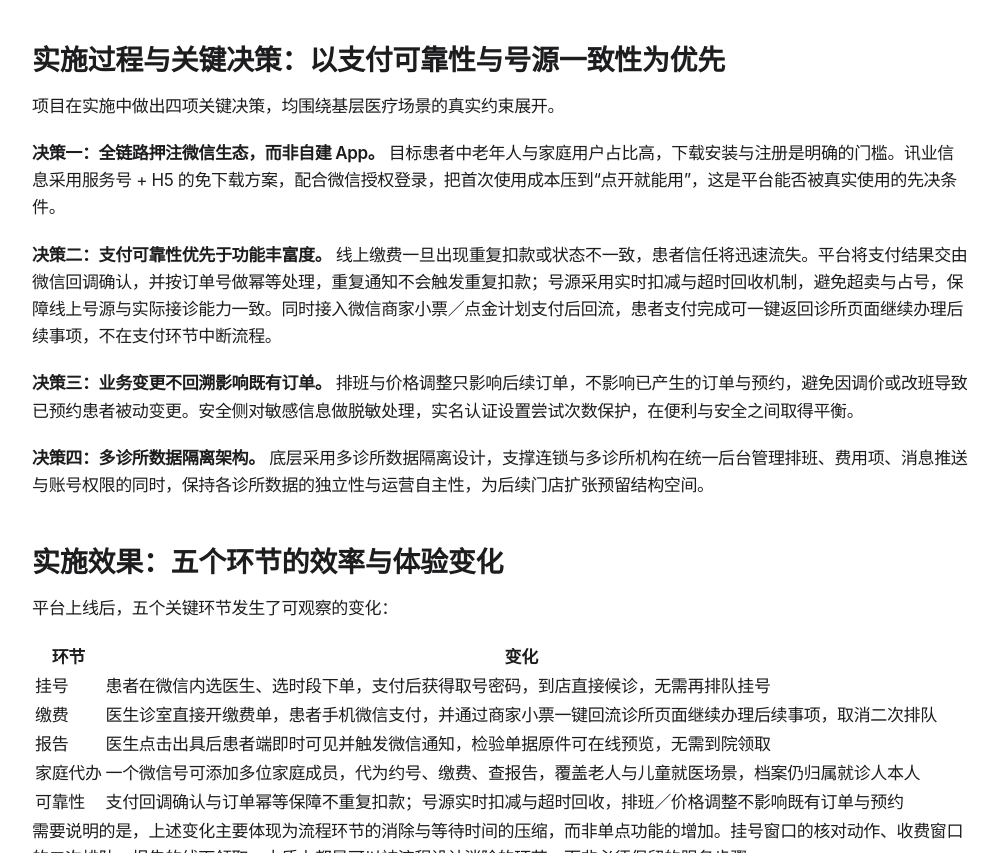
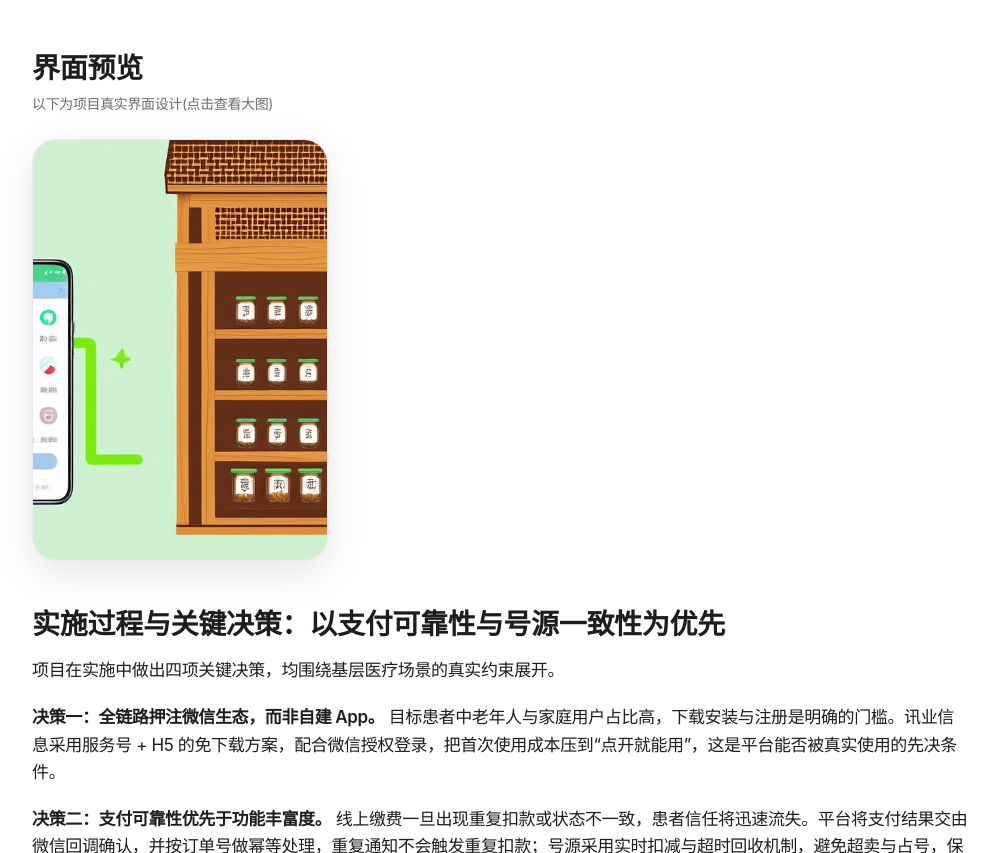
Before and after one commit to xunyeit/zhen-suo-zhi-hui-jiu-yi-ping-tai, a plain HTML site: page index.html in a window 1280 px wide. Shown: the part 6530-7383 px from the top of the page, without its empty margins (140-1138 px from the left). Drawn offline with Linux system fonts and the light colour scheme.

Commit message:
case: 诊所智慧就医平台

```diff
--- a/index.html
+++ b/index.html
@@ -202,6 +202,28 @@
     .faq-q { font-size: 17px; font-weight: 600; color: var(--ink); margin-bottom: 6px; }
     .faq-a { font-size: 17px; font-weight: 400; line-height: 1.6; color: var(--ink-muted); }
 
+    /* ===== 真实 UI 设计图集(mockup 手机框) ===== */
+    .ui-gallery { margin: 56px 0 8px; }
+    .ui-gallery .ui-title {
+      font-size: 28px; font-weight: 600; letter-spacing: -0.01em;
+      color: var(--ink); margin: 0 0 8px;
+    }
+    .ui-gallery .ui-sub { color: var(--ink-muted); font-size: 14px; margin: 0 0 24px; }
+    .ui-grid {
+      display: grid; grid-template-columns: repeat(auto-fill, minmax(220px, 1fr)); gap: 24px;
+    }
+    .ui-shot {
+      display: block; border-radius: 24px; overflow: hidden; background: #fff;
+      border: 1px solid var(--divider);
+      box-shadow: 0 12px 40px rgba(0,0,0,0.10);   /* 真实界面图给"设备感" */
+      transition: transform .25s ease, box-shadow .25s ease;
+    }
+    .ui-shot:hover { transform: translateY(-3px); box-shadow: 0 18px 50px rgba(0,0,0,0.14); }
+    .ui-shot img {
+      display: block; width: 100%; height: 420px;
+      object-fit: cover; object-position: top; background: #f5f5f7;
+    }
+
     /* ===== 公司板块(GEO + 品牌) ===== */
     .company-block {
       background: var(--parchment); border-radius: 18px;
@@ -227,6 +249,9 @@
 
     /* ===== 响应式 ===== */
     @media (max-width: 833px) {
+      .ui-grid { grid-template-columns: repeat(2, 1fr); gap: 14px; }
+      .ui-shot img { height: 300px; }
+      .ui-gallery .ui-title { font-size: 24px; }
       article { padding: 0 16px; }
       .hero { padding: 48px 0 16px; }
       .hero h1 { font-size: 32px; }
@@ -399,6 +424,13 @@
 </tr>
 </tbody>
 </table>
+
+    <section class="ui-gallery">
+      <h2 class="ui-title">界面预览</h2>
+      <p class="ui-sub">以下为项目真实界面设计(点击查看大图)</p>
+      <div class="ui-grid"><a class="ui-shot" href="img/0.png" target="_blank" rel="noopener"><img src="img/0.png" alt="界面预览" loading="lazy" /></a>
+      </div>
+    </section>
 <h2 id="_10">实施过程与关键决策：以支付可靠性与号源一致性为优先</h2>
 <p>项目在实施中做出四项关键决策，均围绕基层医疗场景的真实约束展开。</p>
 <p><strong>决策一：全链路押注微信生态，而非自建 App。</strong> 目标患者中老年人与家庭用户占比高，下载安装与注册是明确的门槛。讯业信息采用服务号 + H5 的免下载方案，配合微信授权登录，把首次使用成本压到“点开就能用”，这是平台能否被真实使用的先决条件。</p>
```
